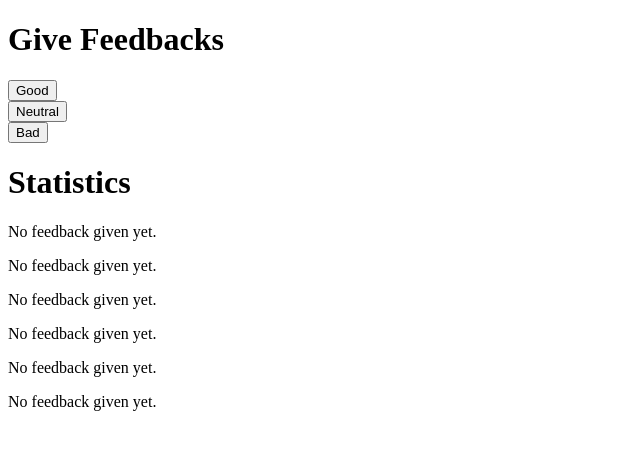
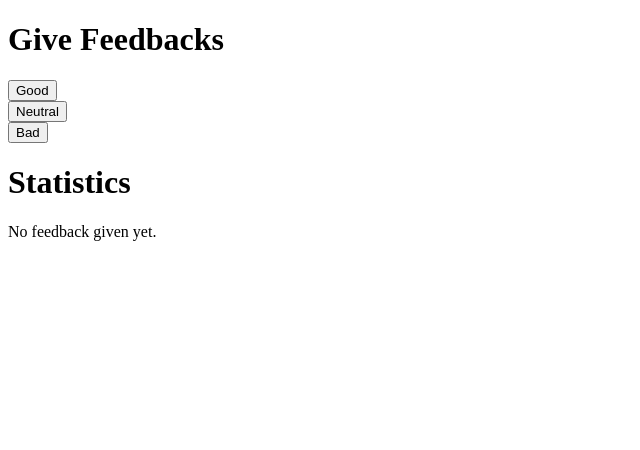
Before and after one commit to claudia93L/FullStackOpen, a React (Vite) app in the folder part1/UniCafe/unicafe-react-app-part1/: page / in a window 1280 px wide. Shown: the top 450 px of the page, without its empty margins (0-640 px from the left). Built offline with nearby package versions, Linux system fonts and the light colour scheme.

Commit message:
div display opzionale

```diff
--- a/part1/UniCafe/unicafe-react-app-part1/src/App.jsx
+++ b/part1/UniCafe/unicafe-react-app-part1/src/App.jsx
@@ -19,9 +19,6 @@ const App = () => {
       : (good * 1 + neutral * 0 + bad * -1) / totalFeedbacks;
   const positiveFeedbackPercentage =
     totalFeedbacks === 0 ? 0 : (good / totalFeedbacks) * 100;
-
-  const calculatePositiveFeedbackPercentage = () =>
-    (good / totalFeedbacks) * 100;
 
   const handleGoodClick = () => {
     setGood(good + 1);
@@ -48,18 +45,22 @@ const App = () => {
       <Button onClick={handleNeutralClick} btnName='Neutral'></Button>
       <Button onClick={handleBadClick} btnName='Bad'></Button>
       <Title title='Statistics'></Title>
-      <StatisticLine text='Good' value={good}></StatisticLine>
-      <StatisticLine text='Neutral' value={neutral}></StatisticLine>
-      <StatisticLine text='Bad' value={bad}></StatisticLine>
-      <StatisticLine
-        text='Total Feedbacks'
-        value={totalFeedbacks}
-      ></StatisticLine>
-      <StatisticLine text='Average Score' value={averageScore}></StatisticLine>
-      <StatisticLine
-        text='Positive Feedback Percentage'
-        value={positiveFeedbackPercentage}
-      ></StatisticLine>
+      {totalFeedbacks > 0 ? (
+        <>
+          <Title title='Statistics' />
+          <StatisticLine text='Good' value={good} />
+          <StatisticLine text='Neutral' value={neutral} />
+          <StatisticLine text='Bad' value={bad} />
+          <StatisticLine text='Total Feedbacks' value={totalFeedbacks} />
+          <StatisticLine text='Average Score' value={averageScore.toFixed(2)} />
+          <StatisticLine
+            text='Positive Feedback Percentage'
+            value={`${positiveFeedbackPercentage.toFixed(2)}%`}
+          />
+        </>
+      ) : (
+        <p>No feedback given yet.</p>
+      )}
     </>
   );
 };
--- a/part1/UniCafe/unicafe-react-app-part1/src/Components/StatisticLine.jsx
+++ b/part1/UniCafe/unicafe-react-app-part1/src/Components/StatisticLine.jsx
@@ -1,17 +1,11 @@
 import React from 'react';
 
 const DisplayStatistics = ({ text, value }) => {
-  const checkDisplay = value !== 0 ? true : false;
-
   return (
     <div>
-      {checkDisplay ? (
         <p>
           {text}: {value}
         </p>
-      ) : (
-        <p>No feedback given yet.</p>
-      )}
     </div>
   );
 };
```
